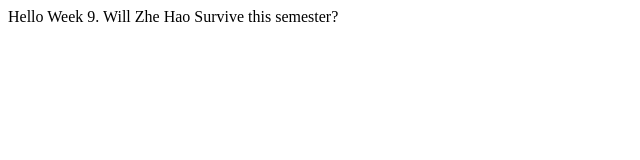
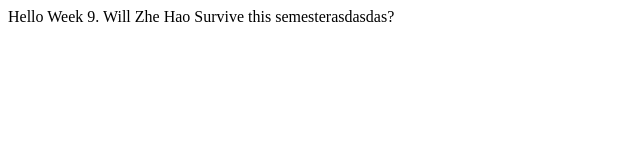
Before and after one commit to zh-tan/week9, a website: page index.html in a window 1280 px wide. Shown: the full height of the page, 0-640 px from the left. Drawn offline with Linux system fonts and the light colour scheme.

Commit message:
testtest

```diff
--- a/index.html
+++ b/index.html
@@ -1,7 +1,7 @@
 <html>
   <body>
     <div id="app">
-      Hello Week 9. Will Zhe Hao Survive this semester?
+      Hello Week 9. Will Zhe Hao Survive this semesterasdasdas?
     </div>
   </body>
 </html>
```
